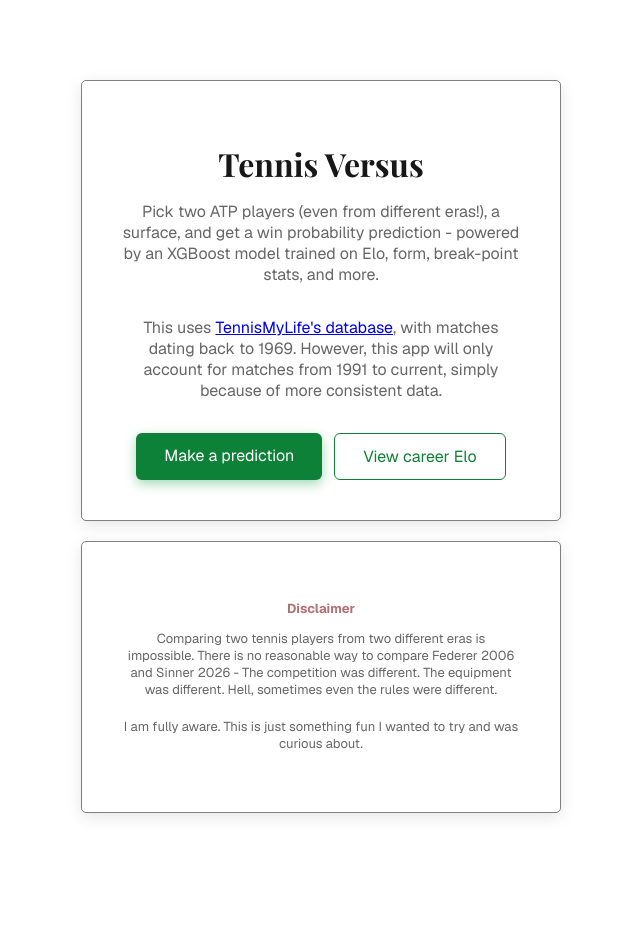
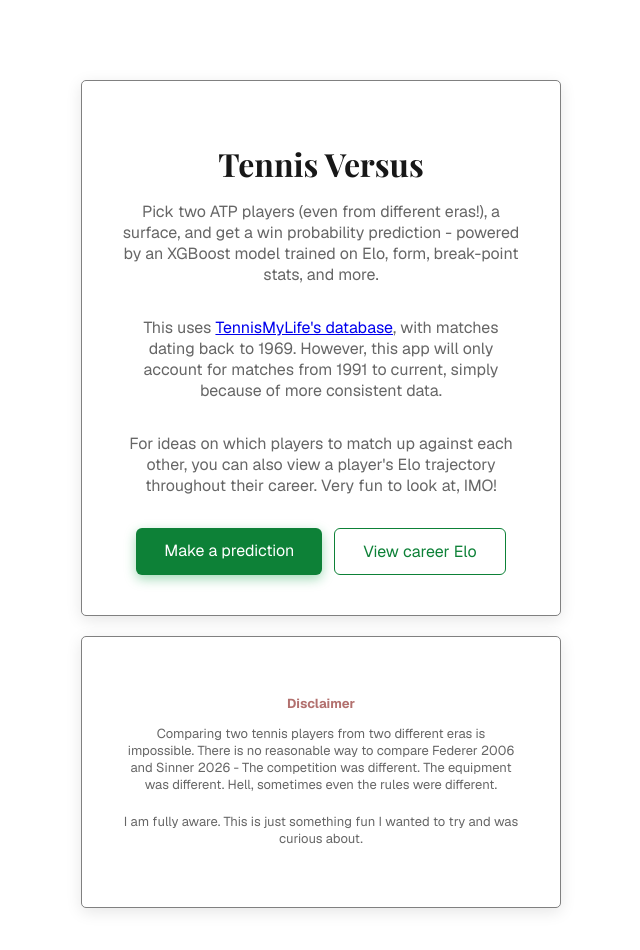
Before and after one commit to carminvuong/tennis_versus, a Next.js app: page / in a window 1280 px wide. Shown: the top 950 px of the page, without its empty margins (319-959 px from the left). Before the commit the page ends 893 px from the top, so only its background shows below. Built offline with nearby package versions, Linux system fonts and the light colour scheme; a web font is replaced by a local one.

Commit message:
some frontend changes

```diff
--- a/app/page.tsx
+++ b/app/page.tsx
@@ -12,10 +12,17 @@ export default function Home() {
           Pick two ATP players (even from different eras!), a surface, and get a win probability prediction -
           powered by an XGBoost model trained on Elo, form, break-point stats, and more.
         </p>
+
         <p style={{ color: '#666', marginBottom: 32 }}>
           This uses <a href="https://stats.tennismylife.org/tennis-match-database">TennisMyLife&apos;s database</a>,
           with matches dating back to 1969. However, this app will only account for matches from 1991 to current,
           simply because of more consistent data.
+        </p>
+
+        <p style={{ color: '#666', marginBottom: 32 }}>
+          For ideas on which players to match up against each other,
+          you can also view a player's Elo trajectory throughout their career.
+          Very fun to look at, IMO!
         </p>
         <div style={{ display: 'flex', gap: 12, justifyContent: 'center', flexWrap: 'wrap' }}>
           <Link
```
